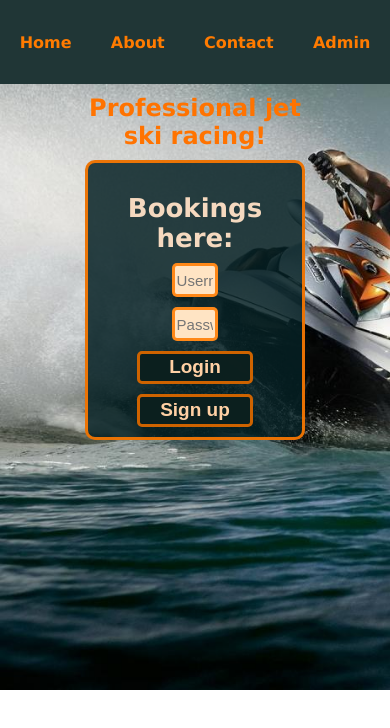
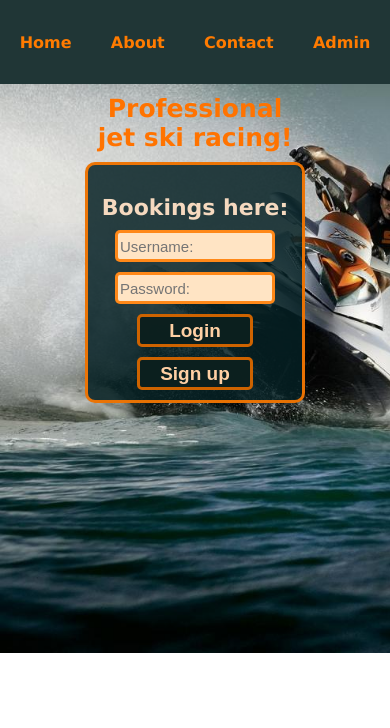
Before and after one commit to alexnmc/appointment-booking, a React (Create React App) app in the folder client/: page / in a window 390 px wide. Shown: the top 728 px of the page. Built offline with nearby package versions, Linux system fonts and the light colour scheme.

Commit message:
css update

```diff
--- a/client/src/Home.js
+++ b/client/src/Home.js
@@ -226,6 +226,7 @@ class Home extends Component {
                                     <h4>Sign Up:</h4>
 
                                     <input
+                                        className = "login1"
                                         type='text'
                                         name='username'
                                         placeholder ='enter a username:'
@@ -234,6 +235,7 @@ class Home extends Component {
                                     />
 
                                     <input
+                                        className = "login1"
                                         type ='text'
                                         name ='password'
                                         placeholder ='choose your password:'
--- a/client/src/style.css
+++ b/client/src/style.css
@@ -505,6 +505,11 @@ button{
         margin-top: 10px;
     }
 
+    .login1{
+        width: 160px;
+        height: 32px;
+    }
+
 
     p{
         font-size: 19px;
@@ -680,10 +685,14 @@ button{
 
 
     h2{
-        font-size: 24px;
+        font-size: 25px;
         margin-top: 10px;
         margin-bottom:10px;
         width:100%;
         color: rgb(255, 115, 0);
     }
+
+    h4{
+        font-size:22px;
+    }
 }
```
